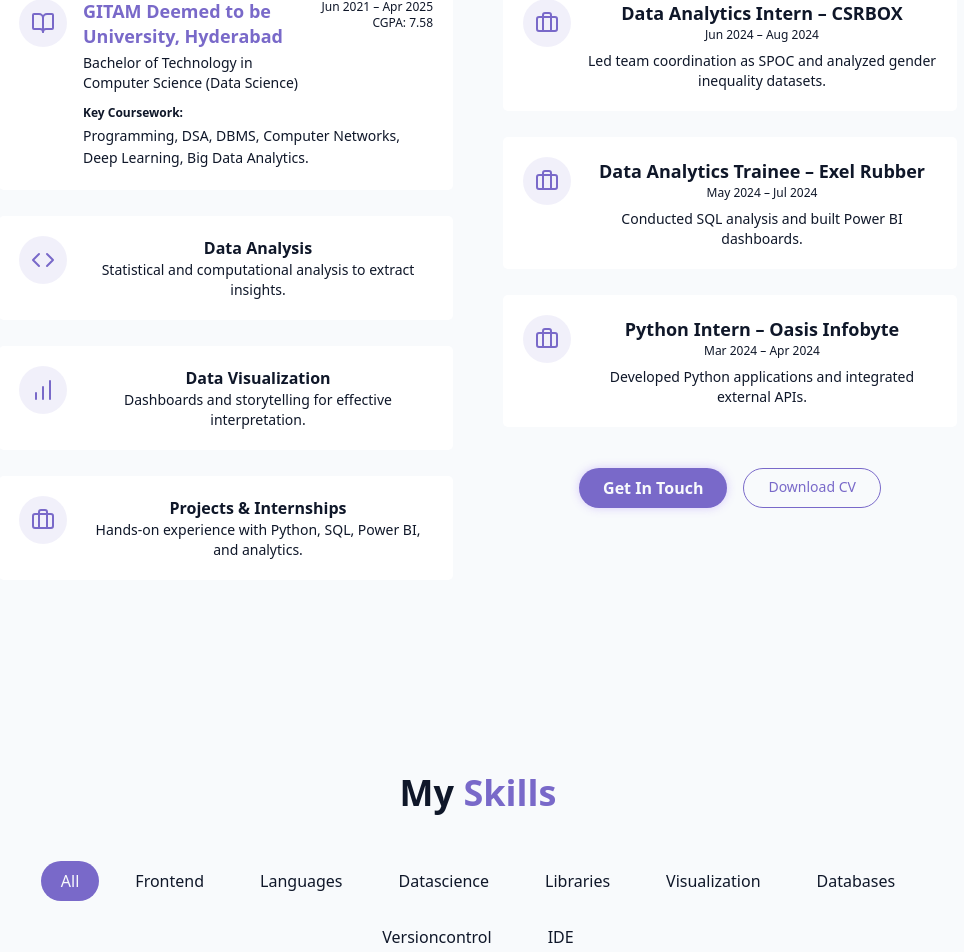
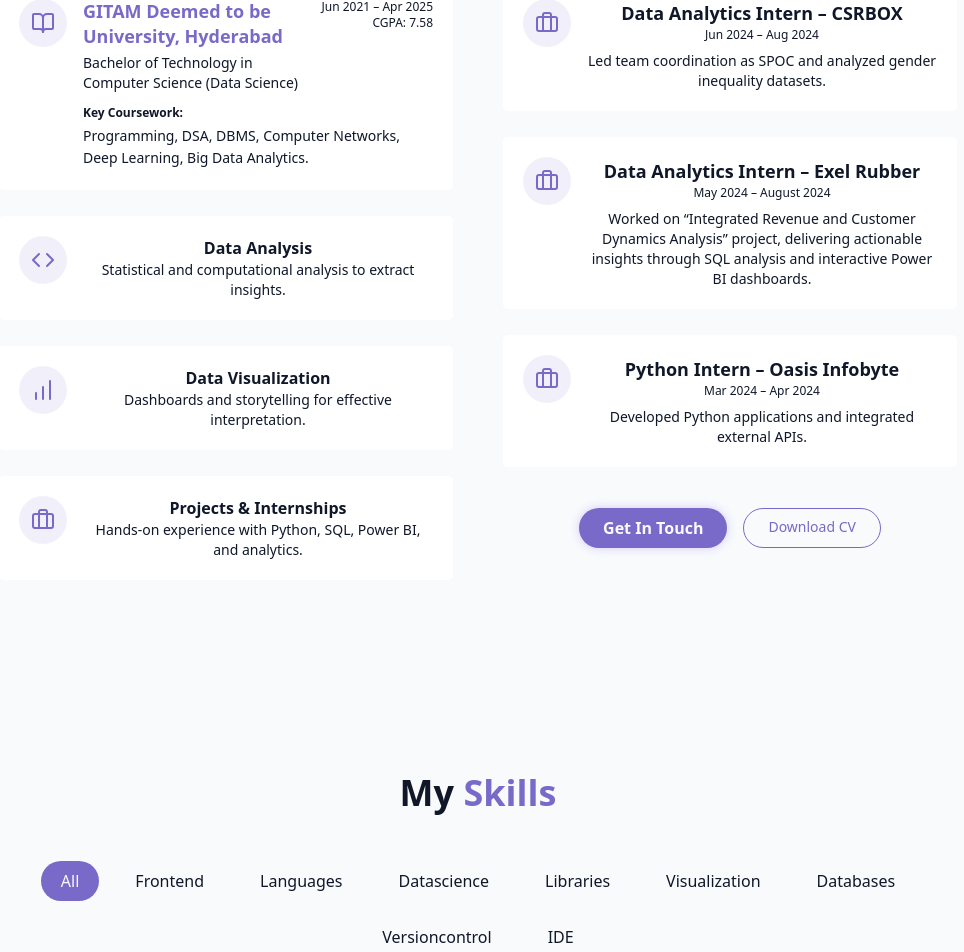
Before and after one commit to Tanishka-001/tanishka-hegde-portfolio, a React (Vite) app: page / in a window 1280 px wide. Shown: the part 1062-2014 px from the top of the page, without its empty margins (162-1126 px from the left). Built offline with nearby package versions, Linux system fonts and the light colour scheme.

Commit message:
Update AboutSection component

```diff
--- a/src/components/AboutSection.jsx
+++ b/src/components/AboutSection.jsx
@@ -112,9 +112,9 @@ export const AboutSection = () => {
                                     <Briefcase className="h-6 w-6 text-primary" />
                                 </div>
                                 <div>
-                                    <h4 className="font-semibold text-lg">Data Analytics Trainee – Exel Rubber</h4>
-                                    <p className="text-muted-foreground text-xs">May 2024 – Jul 2024</p>
-                                    <p className="text-muted-foreground mt-2 text-sm">Conducted SQL analysis and built Power BI dashboards.</p>
+                                    <h4 className="font-semibold text-lg">Data Analytics Intern – Exel Rubber</h4>
+                                    <p className="text-muted-foreground text-xs">May 2024 – August 2024</p>
+                                    <p className="text-muted-foreground mt-2 text-sm"> Worked on “Integrated Revenue and Customer Dynamics Analysis” project, delivering actionable insights through SQL analysis and interactive Power BI dashboards.</p>
                                 </div>
                             </div>
                         </div>
```
